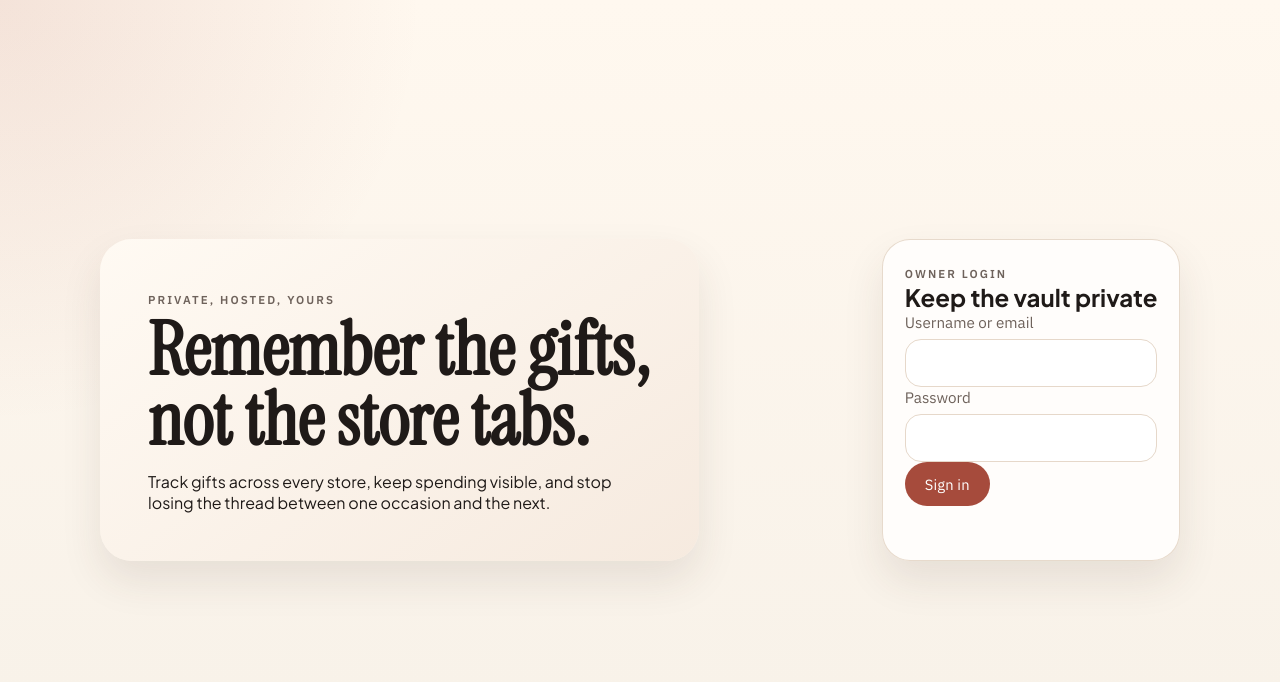
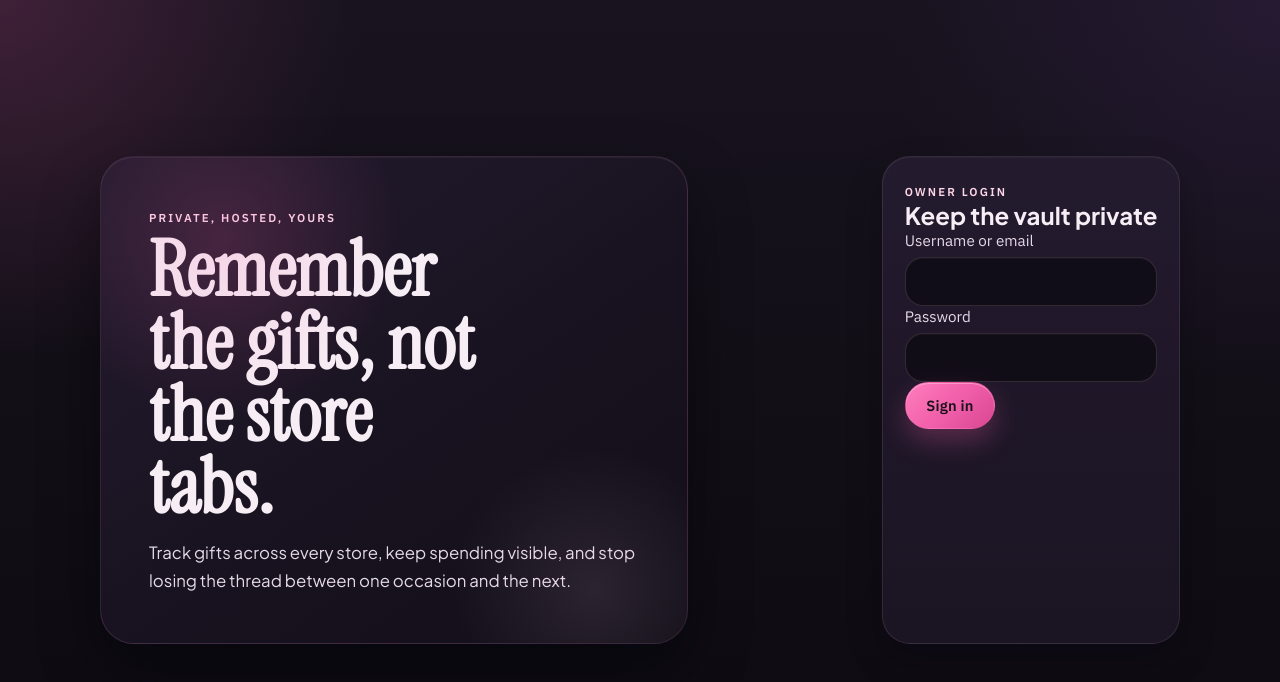
Before and after one commit to Xtr4gent/GiftOS-gstack, a Next.js app: page /login in a window 1280 px wide. Shown: the top 682 px of the page. Built offline with nearby package versions, Linux system fonts and the light colour scheme; no server answers.

Commit message:
style: implement midnight keepsake design system

```diff
--- a/src/app/globals.css
+++ b/src/app/globals.css
@@ -1,21 +1,41 @@
 :root {
-  --bg: #f7f1e8;
-  --surface: #fffdfc;
-  --surface-soft: rgba(255, 251, 247, 0.9);
-  --ink: #1f1a18;
-  --muted: #6e625b;
-  --line: #e6d8ca;
-  --accent: #a64b3c;
-  --accent-strong: #8e3b31;
-  --accent-soft: #f6e3de;
-  --gold: #d6b36a;
-  --shadow: 0 20px 40px rgba(73, 48, 38, 0.1);
+  color-scheme: dark;
+  --bg: #120f17;
+  --bg-deep: #0d0a12;
+  --surface: rgba(34, 26, 44, 0.92);
+  --surface-strong: rgba(43, 33, 56, 0.98);
+  --surface-soft: rgba(31, 23, 41, 0.82);
+  --surface-glass: rgba(255, 255, 255, 0.04);
+  --sidebar: rgba(24, 19, 31, 0.96);
+  --ink: #f7eef5;
+  --ink-soft: #e6d9e7;
+  --muted: #a897b0;
+  --line: rgba(255, 214, 232, 0.14);
+  --line-strong: rgba(255, 158, 209, 0.24);
+  --accent: #f05da8;
+  --accent-strong: #ff7dbe;
+  --accent-soft: rgba(240, 93, 168, 0.16);
+  --accent-blush: rgba(255, 214, 232, 0.12);
+  --highlight: #ffd6e8;
+  --gold: #f2c078;
+  --success: #55d39a;
+  --warning: #f2b45a;
+  --error: #f36b87;
+  --info: #7bc4ff;
+  --shadow: 0 28px 60px rgba(3, 2, 7, 0.45);
+  --shadow-soft: 0 16px 34px rgba(4, 4, 9, 0.28);
+  --focus-ring: 0 0 0 3px rgba(240, 93, 168, 0.28);
 }
 
 * {
   box-sizing: border-box;
   padding: 0;
   margin: 0;
+}
+
+*::selection {
+  background: rgba(240, 93, 168, 0.28);
+  color: var(--ink);
 }
 
 html,
@@ -25,10 +45,11 @@ body {
 
 body {
   font-family: var(--font-body), sans-serif;
+  color: var(--ink);
   background:
-    radial-gradient(circle at top left, rgba(166, 75, 60, 0.12), transparent 28%),
-    linear-gradient(180deg, #fff8ef 0%, var(--bg) 100%);
-  color: var(--ink);
+    radial-gradient(circle at top left, rgba(240, 93, 168, 0.18), transparent 24%),
+    radial-gradient(circle at top right, rgba(92, 54, 126, 0.2), transparent 26%),
+    linear-gradient(180deg, #18131f 0%, var(--bg) 46%, var(--bg-deep) 100%);
 }
 
 a {
@@ -50,11 +71,12 @@ button {
 
 button,
 .button-link {
-  border: 0;
+  border: 1px solid transparent;
   border-radius: 999px;
-  background: var(--accent);
-  color: white;
-  padding: 0.8rem 1.25rem;
+  background:
+    linear-gradient(135deg, var(--accent-strong) 0%, var(--accent) 54%, #d84793 100%);
+  color: #1b111a;
+  padding: 0.82rem 1.28rem;
   cursor: pointer;
   display: inline-flex;
   align-items: center;
@@ -62,18 +84,44 @@ button,
   gap: 0.5rem;
   font-family: var(--font-utility), sans-serif;
   font-size: 0.92rem;
-  letter-spacing: 0.01em;
+  font-weight: 600;
+  letter-spacing: 0.015em;
+  box-shadow:
+    0 12px 26px rgba(240, 93, 168, 0.28),
+    inset 0 1px 0 rgba(255, 241, 247, 0.35);
+  transition:
+    transform 180ms ease,
+    box-shadow 180ms ease,
+    border-color 180ms ease,
+    background 180ms ease;
+}
+
+button:hover,
+.button-link:hover {
+  transform: translateY(-1px);
+  box-shadow:
+    0 18px 32px rgba(240, 93, 168, 0.32),
+    inset 0 1px 0 rgba(255, 241, 247, 0.45);
 }
 
 .button-link--quiet {
-  background: rgba(255, 255, 255, 0.7);
+  background: linear-gradient(180deg, rgba(255, 255, 255, 0.08) 0%, rgba(255, 255, 255, 0.04) 100%);
   color: var(--ink);
-  border: 1px solid var(--line);
+  border-color: var(--line);
+  box-shadow: none;
 }
 
-button:disabled {
+.button-link--quiet:hover {
+  border-color: var(--line-strong);
+  background: linear-gradient(180deg, rgba(255, 255, 255, 0.11) 0%, rgba(255, 255, 255, 0.06) 100%);
+  box-shadow: 0 14px 28px rgba(5, 4, 9, 0.24);
+}
+
+button:disabled,
+.button-link:disabled {
   opacity: 0.6;
   cursor: wait;
+  transform: none;
 }
 
 input,
@@ -81,15 +129,41 @@ textarea,
 select {
   width: 100%;
   border: 1px solid var(--line);
-  border-radius: 16px;
-  padding: 0.8rem 0.95rem;
-  background: white;
+  border-radius: 18px;
+  padding: 0.84rem 0.98rem;
+  background: rgba(13, 10, 18, 0.74);
+  color: var(--ink);
+  box-shadow: inset 0 1px 0 rgba(255, 255, 255, 0.03);
+  transition:
+    border-color 180ms ease,
+    box-shadow 180ms ease,
+    background 180ms ease;
+}
+
+input::placeholder,
+textarea::placeholder {
+  color: #84748d;
+}
+
+input:focus,
+textarea:focus,
+select:focus,
+button:focus-visible,
+.button-link:focus-visible,
+a:focus-visible {
+  outline: none;
+  border-color: rgba(255, 158, 209, 0.44);
+  box-shadow: var(--focus-ring);
+}
+
+textarea {
+  resize: vertical;
 }
 
 label {
   display: grid;
   gap: 0.45rem;
-  color: var(--muted);
+  color: var(--ink-soft);
   font-size: 0.95rem;
   font-family: var(--font-utility), sans-serif;
 }
@@ -104,45 +178,91 @@ label {
 .login-panel {
   width: min(1080px, 100%);
   display: grid;
-  grid-template-columns: 1.2fr 0.9fr;
+  grid-template-columns: 1.15fr 0.9fr;
   gap: 2rem;
 }
 
 .login-panel__copy {
   padding: 3rem;
-  border-radius: 32px;
-  background: linear-gradient(145deg, #fffaf3 0%, #f6eadf 100%);
-  box-shadow: var(--shadow);
+  border-radius: 34px;
+  background:
+    linear-gradient(145deg, rgba(37, 28, 48, 0.98) 0%, rgba(25, 19, 33, 0.98) 54%, rgba(18, 14, 24, 0.98) 100%);
+  border: 1px solid rgba(255, 158, 209, 0.14);
+  box-shadow:
+    var(--shadow),
+    inset 0 1px 0 rgba(255, 255, 255, 0.05);
+  position: relative;
+  overflow: hidden;
+}
+
+.login-panel__copy::before {
+  content: "";
+  position: absolute;
+  inset: -20% auto auto -10%;
+  width: 360px;
+  height: 360px;
+  border-radius: 999px;
+  background: radial-gradient(circle, rgba(240, 93, 168, 0.18) 0%, transparent 70%);
+  pointer-events: none;
+}
+
+.login-panel__copy::after {
+  content: "";
+  position: absolute;
+  inset: auto -8% -18% auto;
+  width: 280px;
+  height: 280px;
+  border-radius: 999px;
+  background: radial-gradient(circle, rgba(255, 214, 232, 0.1) 0%, transparent 72%);
+  pointer-events: none;
 }
 
 .login-panel__copy h1 {
   font-family: var(--font-display), serif;
-  font-size: clamp(2.6rem, 6vw, 4.6rem);
-  line-height: 0.95;
+  font-size: clamp(2.7rem, 6vw, 4.9rem);
+  line-height: 0.94;
   margin: 0.5rem 0 1rem;
+  max-width: 10ch;
+}
+
+.login-panel__copy p {
+  color: var(--ink-soft);
+  font-size: 1.05rem;
+  line-height: 1.65;
+  max-width: 34rem;
 }
 
 .app-shell {
   display: grid;
   grid-template-columns: 280px minmax(0, 1fr);
   min-height: 100vh;
+  background:
+    radial-gradient(circle at top left, rgba(240, 93, 168, 0.08), transparent 18%),
+    radial-gradient(circle at right center, rgba(255, 158, 209, 0.08), transparent 24%),
+    linear-gradient(180deg, rgba(18, 15, 23, 0.98) 0%, rgba(13, 10, 18, 0.98) 100%);
 }
 
 .sidebar {
   padding: 2rem 1.5rem;
-  border-right: 1px solid var(--line);
+  border-right: 1px solid rgba(255, 214, 232, 0.08);
   background:
-    linear-gradient(180deg, rgba(255, 253, 252, 0.98) 0%, rgba(249, 240, 228, 0.92) 100%);
+    linear-gradient(180deg, rgba(24, 19, 31, 0.98) 0%, rgba(17, 13, 22, 0.98) 100%);
   position: sticky;
   top: 0;
   height: 100vh;
+  box-shadow: inset -1px 0 0 rgba(255, 255, 255, 0.03);
+}
+
+.sidebar__brand {
+  padding: 0.5rem 0.25rem 0.75rem;
 }
 
 .sidebar__brand h1 {
   font-family: var(--font-display), serif;
   margin-top: 0.35rem;
-  font-size: 2.1rem;
+  font-size: 2.15rem;
   line-height: 0.95;
+  color: var(--ink);
 }
 
 .sidebar__links {
@@ -152,10 +272,23 @@ label {
 }
 
 .sidebar__link {
-  padding: 0.85rem 1rem;
-  border-radius: 16px;
-  background: rgba(255, 255, 255, 0.7);
-  border: 1px solid rgba(230, 216, 202, 0.7);
+  padding: 0.92rem 1rem;
+  border-radius: 18px;
+  background: rgba(255, 255, 255, 0.04);
+  border: 1px solid rgba(255, 214, 232, 0.08);
+  color: var(--ink-soft);
+  transition:
+    background 180ms ease,
+    border-color 180ms ease,
+    color 180ms ease,
+    transform 180ms ease;
+}
+
+.sidebar__link:hover {
+  transform: translateX(2px);
+  background: linear-gradient(135deg, rgba(240, 93, 168, 0.14) 0%, rgba(255, 255, 255, 0.05) 100%);
+  border-color: rgba(255, 158, 209, 0.22);
+  color: var(--ink);
 }
 
 .content {
@@ -182,6 +315,15 @@ label {
   justify-content: space-between;
 }
 
+.content__header {
+  margin-bottom: 1.75rem;
+  padding: 1rem 1.2rem;
+  border-radius: 22px;
+  background: rgba(255, 255, 255, 0.03);
+  border: 1px solid rgba(255, 214, 232, 0.08);
+  box-shadow: var(--shadow-soft);
+}
+
 .stack {
   display: grid;
   gap: 1.25rem;
@@ -199,28 +341,32 @@ label {
 
 .card,
 .hero-card {
-  background: rgba(255, 253, 252, 0.94);
-  border: 1px solid rgba(230, 216, 202, 0.95);
+  background:
+    linear-gradient(180deg, rgba(36, 27, 47, 0.98) 0%, rgba(28, 21, 36, 0.96) 100%);
+  border: 1px solid rgba(255, 214, 232, 0.1);
   border-radius: 28px;
-  box-shadow: var(--shadow);
+  box-shadow:
+    var(--shadow-soft),
+    inset 0 1px 0 rgba(255, 255, 255, 0.04);
   padding: 1.35rem;
 }
 
 .hero-card {
-  padding: 1.75rem;
-  background: linear-gradient(135deg, #fffaf5 0%, #f9e8df 100%);
+  padding: 1.85rem;
+  background:
+    linear-gradient(135deg, rgba(43, 31, 56, 0.98) 0%, rgba(32, 24, 42, 0.98) 58%, rgba(24, 18, 32, 0.98) 100%);
 }
 
 .hero-card--editorial {
-  border-color: rgba(214, 179, 106, 0.45);
+  border-color: rgba(255, 158, 209, 0.2);
   background:
-    linear-gradient(135deg, rgba(255, 250, 245, 0.98) 0%, rgba(249, 229, 222, 0.96) 100%),
-    radial-gradient(circle at top right, rgba(214, 179, 106, 0.18), transparent 36%);
+    radial-gradient(circle at top right, rgba(255, 158, 209, 0.18), transparent 28%),
+    linear-gradient(135deg, rgba(45, 31, 59, 0.98) 0%, rgba(31, 23, 40, 0.98) 100%);
 }
 
 .card--nested {
   box-shadow: none;
-  background: var(--surface-soft);
+  background: linear-gradient(180deg, rgba(255, 255, 255, 0.045) 0%, rgba(255, 255, 255, 0.025) 100%);
 }
 
 .eyebrow {
@@ -228,7 +374,7 @@ label {
   text-transform: uppercase;
   letter-spacing: 0.18em;
   font-size: 0.72rem;
-  color: var(--muted);
+  color: var(--highlight);
   font-family: var(--font-utility), sans-serif;
   font-weight: 600;
 }
@@ -244,16 +390,20 @@ label {
   height: 64px;
   border-radius: 18px;
   object-fit: cover;
-  background: #eaddcf;
+  background: rgba(255, 255, 255, 0.06);
+  border: 1px solid rgba(255, 214, 232, 0.1);
 }
 
 .thumb--empty {
-  background: repeating-linear-gradient(135deg, #efe1d5 0, #efe1d5 10px, #e7d6ca 10px, #e7d6ca 20px);
+  background:
+    linear-gradient(135deg, rgba(255, 255, 255, 0.06) 0%, rgba(240, 93, 168, 0.14) 100%);
 }
 
 .detail-image {
   width: min(420px, 100%);
   border-radius: 24px;
+  border: 1px solid rgba(255, 214, 232, 0.14);
+  box-shadow: var(--shadow-soft);
 }
 
 .detail-grid,
@@ -279,7 +429,20 @@ label {
 .card h4 {
   font-family: var(--font-display), serif;
   font-weight: 400;
-  letter-spacing: -0.02em;
+  letter-spacing: -0.025em;
+}
+
+.gift-row,
+.list-row,
+.planner-item {
+  border-radius: 22px;
+}
+
+.gift-row,
+.list-row {
+  padding: 0.85rem 1rem;
+  background: rgba(255, 255, 255, 0.03);
+  border: 1px solid rgba(255, 214, 232, 0.08);
 }
 
 .form {
@@ -288,13 +451,16 @@ label {
 }
 
 .form__error {
-  color: #9d1f1f;
+  color: var(--error);
+  font-family: var(--font-utility), sans-serif;
 }
 
 .tag {
-  padding: 0.35rem 0.7rem;
+  padding: 0.38rem 0.75rem;
   border-radius: 999px;
-  background: var(--accent-soft);
+  background: rgba(240, 93, 168, 0.14);
+  border: 1px solid rgba(255, 158, 209, 0.16);
+  color: var(--highlight);
   font-size: 0.9rem;
   font-family: var(--font-utility), sans-serif;
 }
@@ -306,18 +472,19 @@ label {
 }
 
 .year-chip {
-  padding: 0.45rem 0.8rem;
+  padding: 0.48rem 0.84rem;
   border-radius: 999px;
   border: 1px solid var(--line);
-  background: rgba(255, 255, 255, 0.72);
+  background: rgba(255, 255, 255, 0.04);
+  color: var(--ink-soft);
   font-family: var(--font-utility), sans-serif;
   font-size: 0.88rem;
 }
 
 .year-chip--active {
-  background: var(--accent);
-  border-color: var(--accent);
-  color: white;
+  background: linear-gradient(135deg, rgba(255, 158, 209, 0.22) 0%, rgba(240, 93, 168, 0.38) 100%);
+  border-color: rgba(255, 158, 209, 0.34);
+  color: var(--ink);
 }
 
 .occasion-hero,
@@ -336,7 +503,7 @@ label {
 
 .occasion-hero p {
   max-width: 44rem;
-  color: var(--muted);
+  color: var(--ink-soft);
 }
 
 .planner-list {
@@ -350,28 +517,28 @@ label {
 
 .planner-section--christmas {
   background:
-    linear-gradient(180deg, rgba(255, 253, 252, 0.98) 0%, rgba(248, 239, 228, 0.95) 100%);
+    linear-gradient(180deg, rgba(36, 29, 42, 0.98) 0%, rgba(28, 22, 33, 0.97) 100%);
 }
 
 .planner-section--birthday {
   background:
-    linear-gradient(180deg, rgba(255, 253, 252, 0.98) 0%, rgba(248, 242, 234, 0.96) 100%);
+    linear-gradient(180deg, rgba(41, 28, 47, 0.98) 0%, rgba(30, 21, 37, 0.97) 100%);
 }
 
-.planner-section--christmas::before {
-  content: "";
-  position: absolute;
-  inset: 0 auto 0 0;
-  width: 6px;
-  background: linear-gradient(180deg, var(--gold) 0%, rgba(166, 75, 60, 0.8) 100%);
-}
-
+.planner-section--christmas::before,
 .planner-section--birthday::before {
   content: "";
   position: absolute;
   inset: 0 auto 0 0;
   width: 6px;
-  background: linear-gradient(180deg, rgba(166, 75, 60, 0.9) 0%, rgba(214, 179, 106, 0.8) 100%);
+}
+
+.planner-section--christmas::before {
+  background: linear-gradient(180deg, var(--gold) 0%, rgba(240, 93, 168, 0.8) 100%);
+}
+
+.planner-section--birthday::before {
+  background: linear-gradient(180deg, rgba(255, 158, 209, 0.94) 0%, rgba(240, 93, 168, 0.88) 100%);
 }
 
 .planner-section__header,
@@ -398,8 +565,9 @@ label {
   min-width: 2.25rem;
   padding: 0.2rem 0.7rem;
   border-radius: 999px;
-  background: rgba(214, 179, 106, 0.18);
-  border: 1px solid rgba(214, 179, 106, 0.45);
+  background: rgba(240, 93, 168, 0.14);
+  border: 1px solid rgba(255, 158, 209, 0.22);
+  color: var(--highlight);
   font-family: var(--font-utility), sans-serif;
   font-size: 0.88rem;
 }
@@ -411,10 +579,9 @@ label {
 }
 
 .planner-item {
-  border: 1px solid var(--line);
-  border-radius: 24px;
+  border: 1px solid rgba(255, 214, 232, 0.1);
   padding: 1rem;
-  background: rgba(255, 255, 255, 0.6);
+  background: rgba(255, 255, 255, 0.035);
 }
 
 .planner-item__linked {
@@ -441,14 +608,20 @@ label {
 }
 
 .planner-add-card--vault {
-  background: rgba(255, 253, 252, 0.72);
+  background: linear-gradient(180deg, rgba(255, 255, 255, 0.035) 0%, rgba(255, 255, 255, 0.02) 100%);
   border-style: dashed;
+}
+
+.planner-add-card--primary {
+  background:
+    linear-gradient(180deg, rgba(255, 158, 209, 0.08) 0%, rgba(255, 255, 255, 0.03) 100%);
+  border-color: rgba(255, 158, 209, 0.18);
 }
 
 .planner-section--christmas .planner-add-card--primary {
   background:
-    linear-gradient(180deg, rgba(255, 248, 241, 0.98) 0%, rgba(247, 232, 222, 0.94) 100%);
-  border-color: rgba(166, 75, 60, 0.28);
+    linear-gradient(180deg, rgba(242, 192, 120, 0.08) 0%, rgba(240, 93, 168, 0.05) 100%);
+  border-color: rgba(242, 192, 120, 0.18);
 }
 
 .planner-section--christmas .planner-add-card--primary::after {
@@ -456,10 +629,10 @@ label {
   position: absolute;
   top: 1rem;
   right: 1rem;
-  padding: 0.22rem 0.6rem;
+  padding: 0.24rem 0.62rem;
   border-radius: 999px;
-  background: rgba(166, 75, 60, 0.12);
-  color: var(--accent-strong);
+  background: rgba(242, 192, 120, 0.14);
+  color: var(--gold);
   font-family: var(--font-utility), sans-serif;
   font-size: 0.72rem;
   letter-spacing: 0.08em;
@@ -467,14 +640,16 @@ label {
 }
 
 .planner-section--christmas .planner-add-card--primary button {
-  box-shadow: 0 12px 24px rgba(166, 75, 60, 0.18);
+  box-shadow:
+    0 16px 30px rgba(240, 93, 168, 0.22),
+    inset 0 1px 0 rgba(255, 241, 247, 0.28);
 }
 
 .theme-assign-form {
   grid-template-columns: 140px minmax(180px, 1fr) 140px auto;
   align-items: end;
   padding-top: 0.25rem;
-  border-top: 1px solid rgba(230, 216, 202, 0.9);
+  border-top: 1px solid rgba(255, 214, 232, 0.08);
 }
 
 .theme-assign-form .eyebrow {
@@ -489,9 +664,10 @@ label {
 
 .recommendation-card {
   padding: 1rem 1.1rem;
-  border: 1px solid var(--line);
+  border: 1px solid rgba(255, 214, 232, 0.12);
   border-radius: 22px;
-  background: linear-gradient(180deg, rgba(255, 255, 255, 0.92) 0%, rgba(246, 227, 222, 0.48) 100%);
+  background:
+    linear-gradient(180deg, rgba(255, 255, 255, 0.05) 0%, rgba(240, 93, 168, 0.08) 100%);
 }
 
 .recommendation-card h4 {
@@ -500,17 +676,20 @@ label {
 
 .christmas-summary {
   background:
-    linear-gradient(140deg, rgba(255, 250, 245, 0.98) 0%, rgba(248, 235, 226, 0.96) 100%);
-  border-color: rgba(214, 179, 106, 0.55);
+    radial-gradient(circle at top right, rgba(242, 192, 120, 0.11), transparent 26%),
+    linear-gradient(140deg, rgba(42, 31, 47, 0.98) 0%, rgba(28, 22, 34, 0.97) 100%);
+  border-color: rgba(242, 192, 120, 0.2);
 }
 
 .birthday-theme {
   background:
-    linear-gradient(140deg, rgba(255, 249, 243, 0.98) 0%, rgba(246, 233, 223, 0.95) 100%);
-  border-color: rgba(166, 75, 60, 0.18);
+    radial-gradient(circle at top right, rgba(255, 158, 209, 0.12), transparent 24%),
+    linear-gradient(140deg, rgba(44, 29, 50, 0.98) 0%, rgba(30, 22, 37, 0.97) 100%);
+  border-color: rgba(255, 158, 209, 0.16);
 }
 
-.christmas-summary__grid {
+.christmas-summary__grid,
+.birthday-summary__grid {
   grid-template-columns: repeat(3, minmax(0, 1fr));
 }
 
@@ -518,10 +697,6 @@ label {
 .birthday-summary__card h4 {
   font-size: 2rem;
   margin: 0.35rem 0 0.45rem;
-}
-
-.birthday-summary__grid {
-  grid-template-columns: repeat(3, minmax(0, 1fr));
 }
 
 .button-row--tight {
@@ -539,7 +714,8 @@ label {
 
 .content__header strong,
 .gift-row strong,
-.list-row strong {
+.list-row strong,
+.planner-item__actions strong {
   font-family: var(--font-utility), sans-serif;
 }
 
@@ -553,7 +729,7 @@ label {
     position: static;
     height: auto;
     border-right: 0;
-    border-bottom: 1px solid var(--line);
+    border-bottom: 1px solid rgba(255, 214, 232, 0.08);
     padding: 1rem;
     gap: 1rem;
   }
@@ -593,7 +769,9 @@ label {
   .planner-add-grid,
   .occasion-hero,
   .card-grid--guide,
-  .theme-assign-form {
+  .theme-assign-form,
+  .christmas-summary__grid,
+  .birthday-summary__grid {
     grid-template-columns: 1fr;
   }
 
@@ -615,4 +793,11 @@ label {
   .occasion-year-nav {
     justify-items: start;
   }
+
+  .content__header,
+  .section-head,
+  .gift-row,
+  .list-row {
+    align-items: flex-start;
+  }
 }
```
Also changed, not shown: 1 other file (tests, documents, lock files or other folders).
